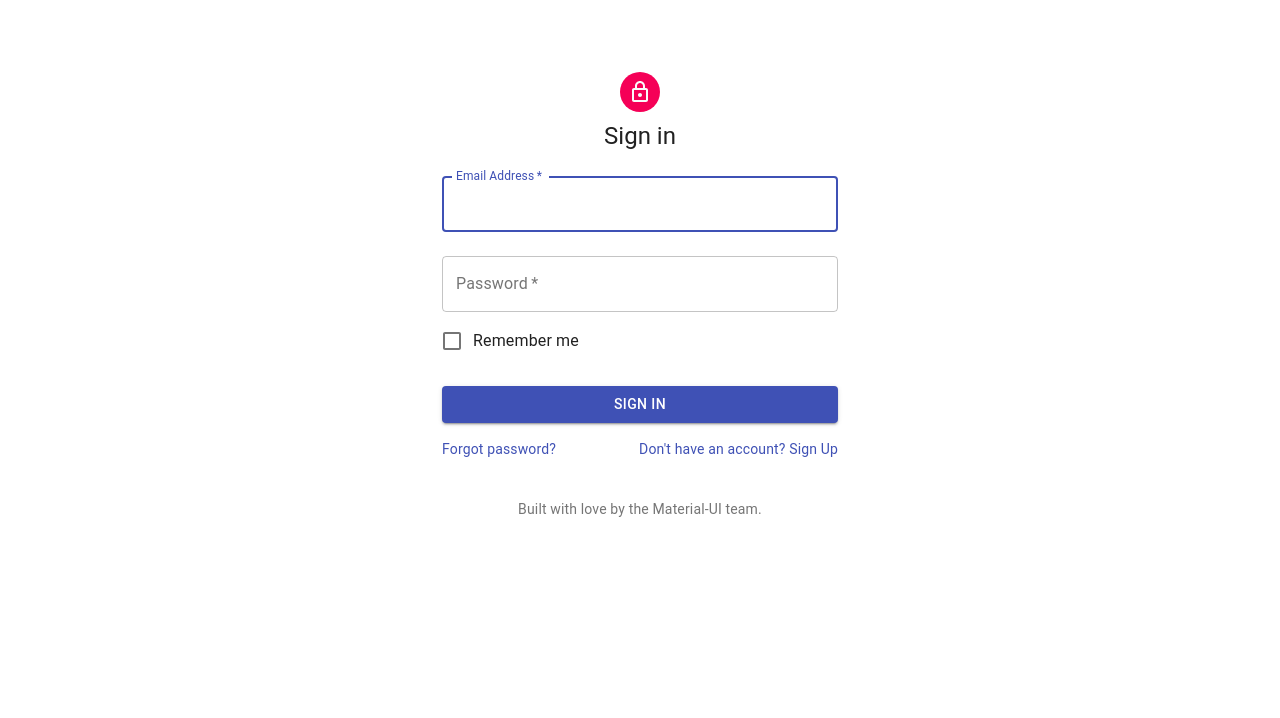
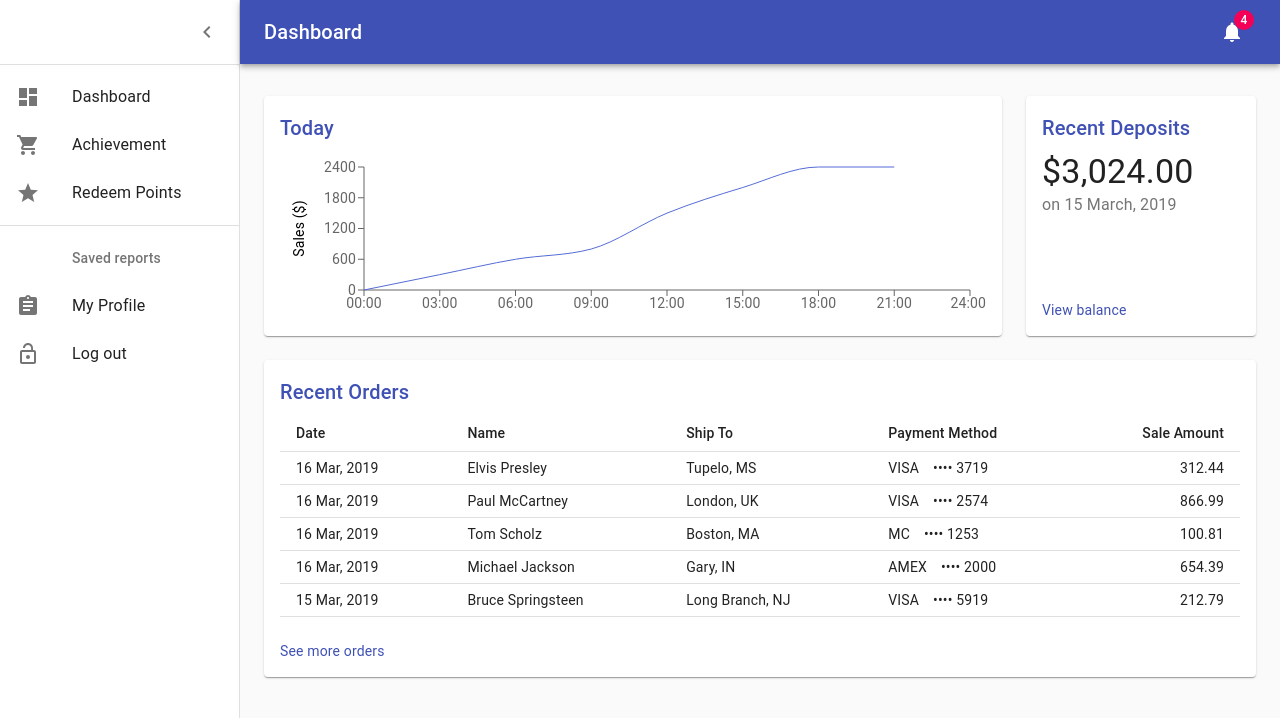
Before and after one commit to aiThanet/Hakuna-matata-cse-hackathon, a React (Create React App) app: page / in a window 1280 px wide. Shown: the top 718 px of the page. Built offline with nearby package versions, Linux system fonts and the light colour scheme.

Commit message:
folder structure

```diff
--- a/src/App.js
+++ b/src/App.js
@@ -4,16 +4,16 @@ import "./App.css";
 
 import { Switch, Route } from "react-router-dom";
 
-import Signin from "./Signin.js";
-import Signup from "./Signup.js";
+import Signin from "./Signin/Signin.js";
+import Signup from "./Signup/Signup.js";
 import Dashboard from "./Dashboard/Dashboard.js";
 
 function App() {
   return (
     <Switch>
-      <Route exact path="/" component={Signin} />
+      <Route exact path="/signin" component={Signin} />
       <Route path="/signup" component={Signup} />
-      <Route path="/dashboard" component={Dashboard} />
+      <Route path="/" component={Dashboard} />
     </Switch>
   );
 }
```
Also changed, not shown: src/Signin/Signin.js (renamed from src/Signin.js), src/Signup/Signup.js (renamed from src/Signup.js).
